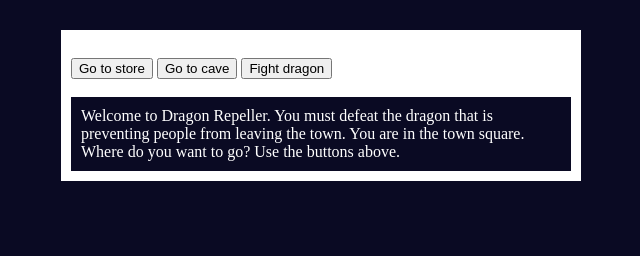
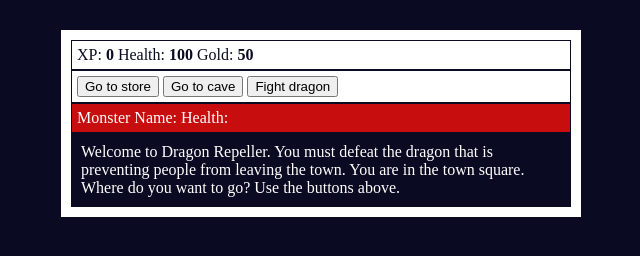
Before and after one commit to ZIIM/Dragon-Game, a plain HTML site: page dragon.html in a window 1280 px wide. Shown: the whole page, without its empty margins (319-959 px from the left). Drawn offline with Linux system fonts and the light colour scheme.

Commit message:
added some color and more css related to controls and stats

```diff
--- a/CSS/dragon.css
+++ b/CSS/dragon.css
@@ -7,6 +7,7 @@
     color: #ffffff;
     padding: 10px;
   }
+
   #game{
     max-width:500px;
     max-height:400px;
@@ -18,3 +19,16 @@
     margin-right:auto;
     padding: 10px;
   }
+
+  #controls, #stats {
+    border:1px solid #0a0a23 ;
+    color: #0a0a23;
+    padding: 5px;
+  }
+
+  #monsterStats{
+    border:1px solid #0a0a23;
+    padding:5px;
+    color:#ffffff;
+    background-color:#c70d0d;
+  }
```
